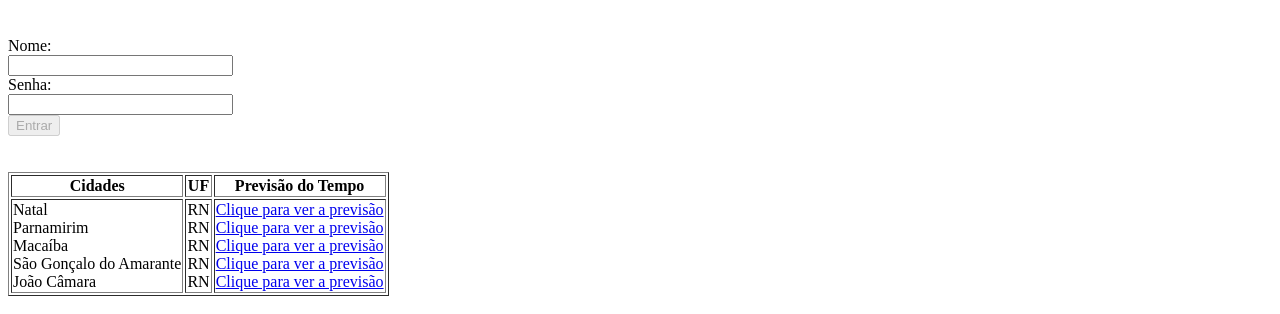
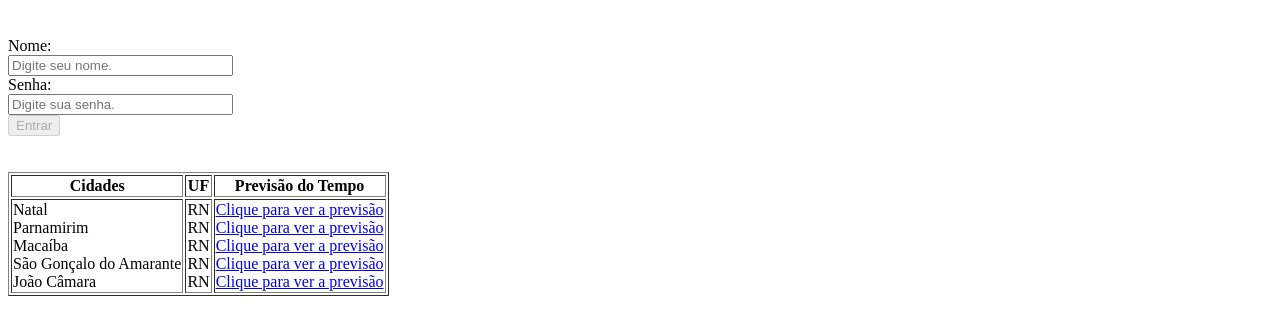
Before and after one commit to palmiery/palmiery.github.io, a plain HTML site: page index.html in a window 1280 px wide. Shown: the part 431-745 px from the top of the page. Drawn offline with Linux system fonts and the light colour scheme.

Commit message:
Editando index.html

```diff
--- a/index.html
+++ b/index.html
@@ -30,10 +30,10 @@
     <br>
     <form method="post" action="#">
         <label for="nome">Nome:</label><br>
-        <input id="nome"type="text" size="25">
+        <input id="nome"type="text" size="25" placeholder="Digite seu nome.">
         <br><!--Label vinculada-->
         <label for="campo-senha">Senha:</label><br>
-        <input id="campo-senha"type="password" size="25">
+        <input id="campo-senha"type="password" size="25" placeholder="Digite sua senha.">
         <br>
         <button type="submit" value="Enviar" disabled>Entrar</button>
 
@@ -62,7 +62,7 @@
     <section>
         <form method="post" action="#">
             Envie sua mensagem<br>
-            <textarea name="mensagem" rows="10" cols="45" placeholder="Digite sua mensagem aqui"></textarea><br>
+            <textarea name="mensagem" rows="10" cols="45" placeholder="Digite sua mensagem aqui."></textarea><br>
             <button type="button">Enviar</button>
          </form>
 
```
